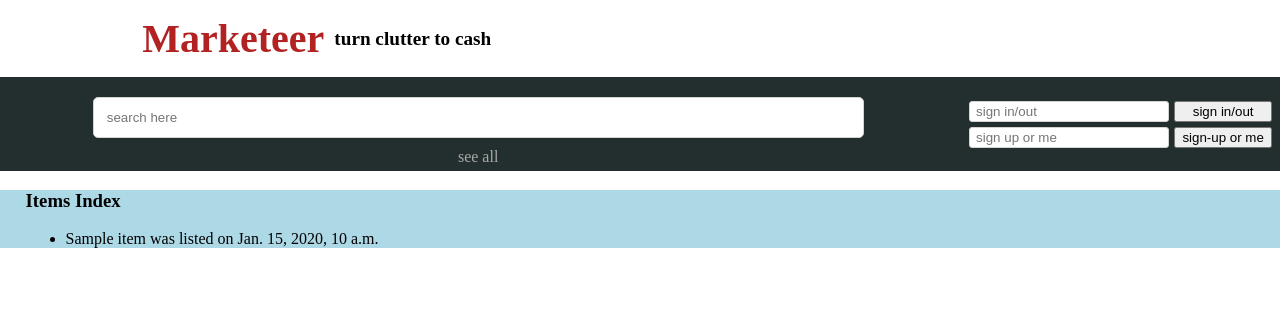
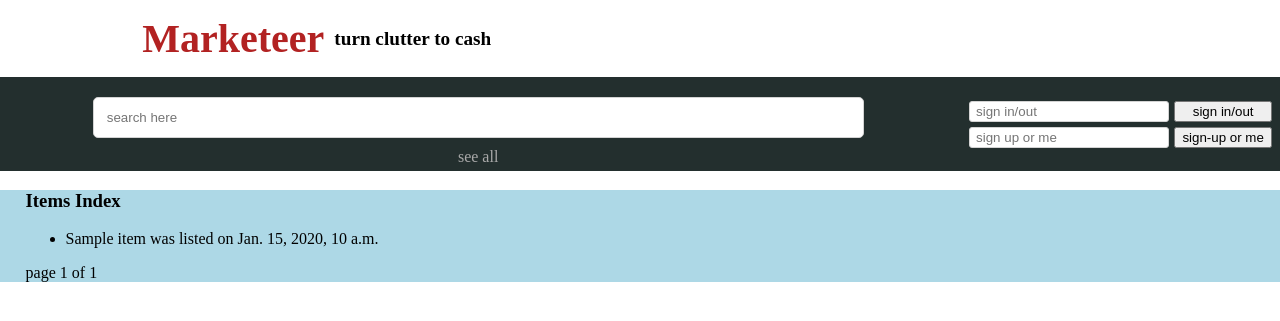
Before and after one commit to dmichaux/market, a Django app: template marketapp/templates/items/index.html in a window 1280 px wide. Shown: the top 321 px of the page. Run offline with Django 3.2, Linux system fonts and the light colour scheme; the template is opened without the code that fills it: most values are stand-ins (such as "Sample title", 1, 10 or a date in 2020).

Commit message:
Add pagination to items index

```diff
--- a/marketapp/templates/items/index.html
+++ b/marketapp/templates/items/index.html
@@ -11,10 +11,28 @@
     <h3>Items Index</h3>
 
     <ul>
-        {% for item in master_list %}
+        {% for item in items %}
             <li>
                 {{ item.name }} was listed on {{ item.list_date }}</br>
             </li>
         {% endfor %}
     </ul>
+
+    <div class="pagination">
+        <span class="step-links">
+            {% if items.has_previous %}
+                <a href="?page=1">&laquo; first</a>
+                <a href="?page={{ items.previous_page_number }}">previous</a>
+            {% endif %}
+
+            <span class="current">
+                page {{ items.number }} of {{ items.paginator.num_pages }}
+            </span>
+
+            {% if items.has_next %}
+                <a href="?page={{ items.next_page_number }}">next</a>
+                <a href="?page={{ items.paginator.num_pages }}">last &raquo;</a>
+            {% endif %}
+        </span>
+    </div>
 {% endblock content %}
--- a/marketapp/views.py
+++ b/marketapp/views.py
@@ -1,5 +1,6 @@
 import random
 from django.shortcuts import render, get_object_or_404
+from django.core.paginator import EmptyPage, PageNotAnInteger, Paginator
 
 from .models import User, Category, Item
 
@@ -18,7 +19,10 @@ def home(request):
 def index(request):
     # List, search, filter(price, category, list_date, etc.)
     master_list = Item.objects.all()
-    context = {'master_list': master_list}
+    paginator = Paginator(master_list, 20)
+    page = request.GET.get('page')
+    items = paginator.get_page(page)
+    context = {'items': items}
     return render(request, 'items/index.html', context)
 
 def detail(request, item_id):
```
